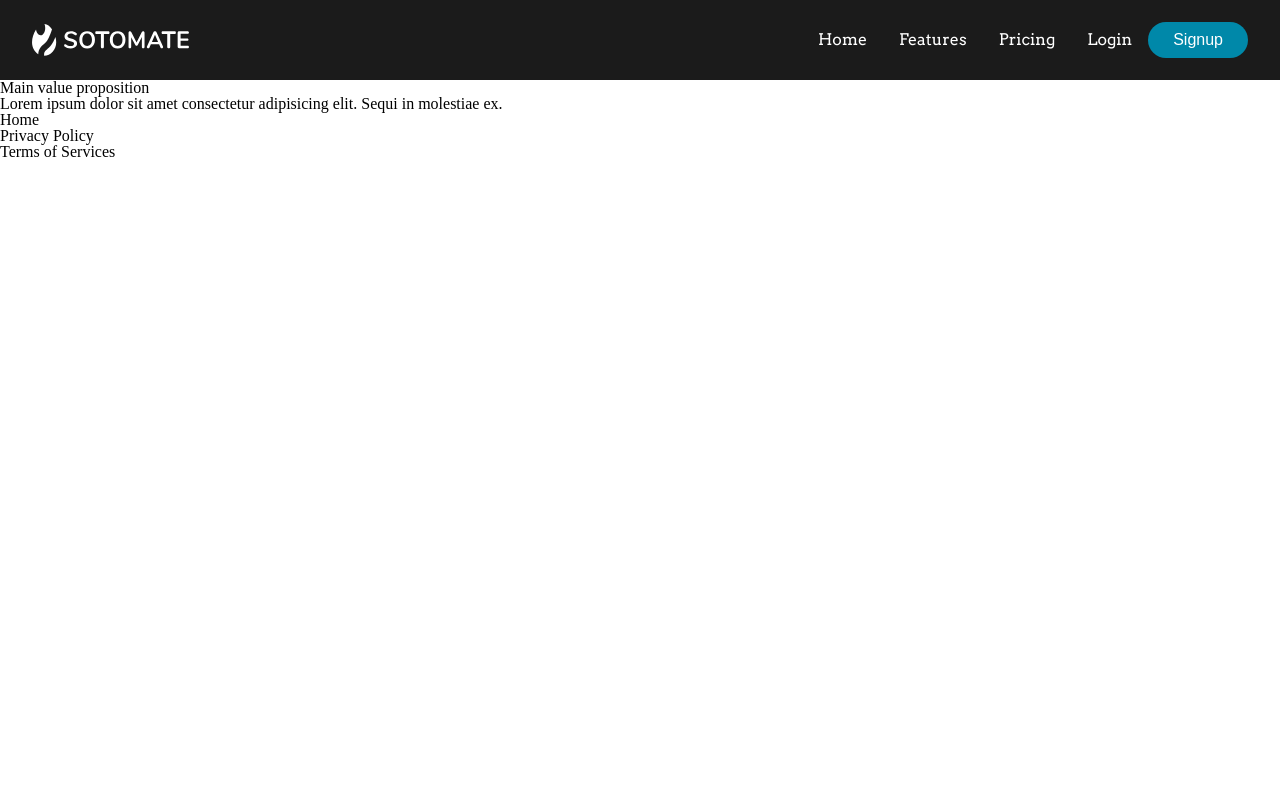
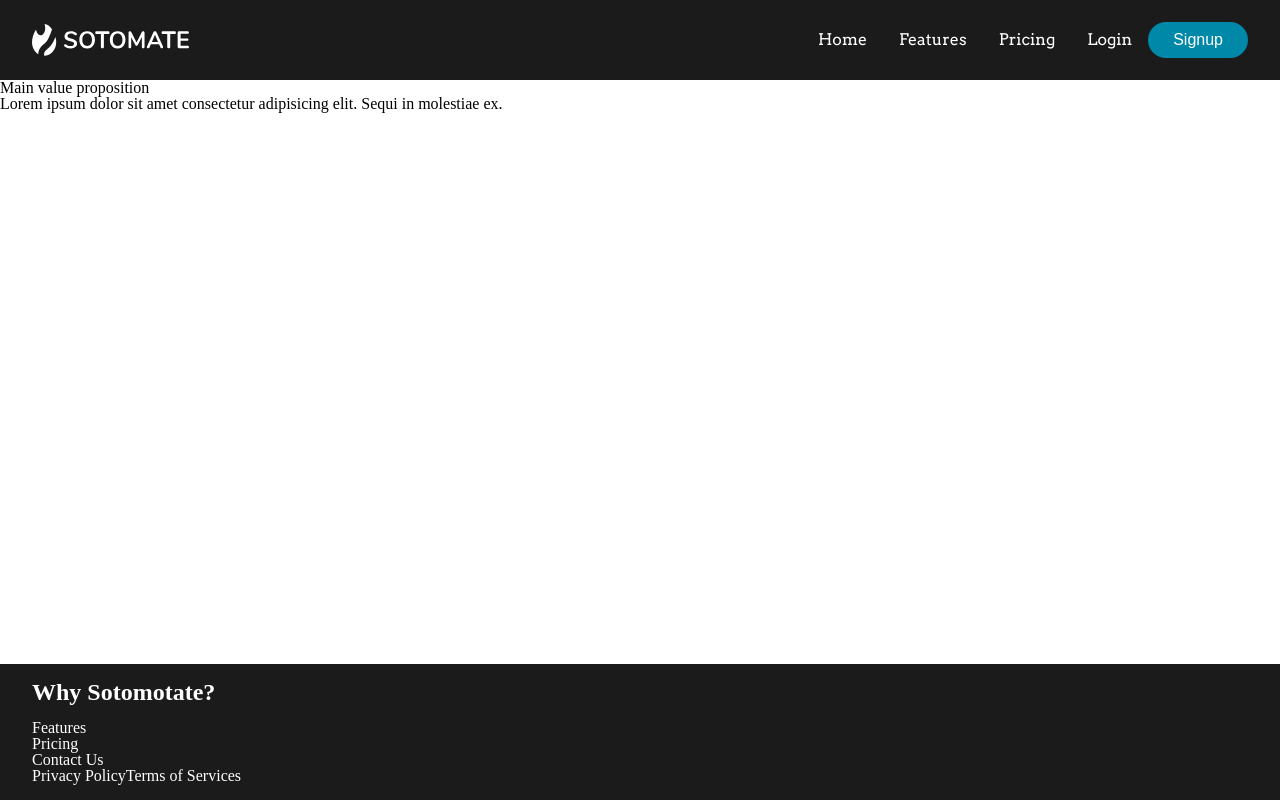
Before and after one commit to JangkarBumi/Sotomate, a Next.js app: page / in a window 1280 px wide. Built offline with nearby package versions, Linux system fonts and the light colour scheme; no server answers.

Commit message:
init footer

```diff
--- a/components/Footer/Footer.js
+++ b/components/Footer/Footer.js
@@ -1,25 +1,43 @@
 import React from 'react'
 import Link from 'next/link';
+import styles from './Footer.module.css';
 
 const Footer = () => {
   return (
-    <ul>
+    <footer className={styles.footer}>
+      <h1>Why Sotomotate?</h1>
+      <ul className={styles.list}>
         <li>
           <Link href="/">
-          <a>Home</a>
+            <a>Features</a>
           </Link>
         </li>
+
         <li>
+
+        <Link href="/">
+          <a>Pricing</a>
+        </Link>
+        </li>
+
+        <li>
+        <Link href="/">
+          <a>Contact Us</a>
+        </Link>
+        </li>
+      </ul>
+
+
+
           <Link href="/privacy_policy">
             <a>Privacy Policy</a>
           </Link>
-      </li>
-      <li>
+
           <Link href="/terms_and_policies">
             <a>Terms of Services</a>
           </Link>
-      </li>
-    </ul>
+
+    </footer>
   );
 }
 
--- a/components/Footer/Footer.module.css
+++ b/components/Footer/Footer.module.css
@@ -0,0 +1,20 @@
+.footer{
+  background-color: #1b1b1b;
+  color:white;
+  padding: 1rem 2rem;
+  position:absolute;
+  bottom: 0;
+  width: 100%;
+}
+
+.footer h1{
+  font-size: 1.5rem;
+  font-weight: bold;
+  margin-bottom: 1rem;
+}
+
+.list{
+  display: flex;
+  flex-direction: column;
+  justify-content: space-between;
+}
```
Lines whose indentation alone changed are shown as unchanged.
